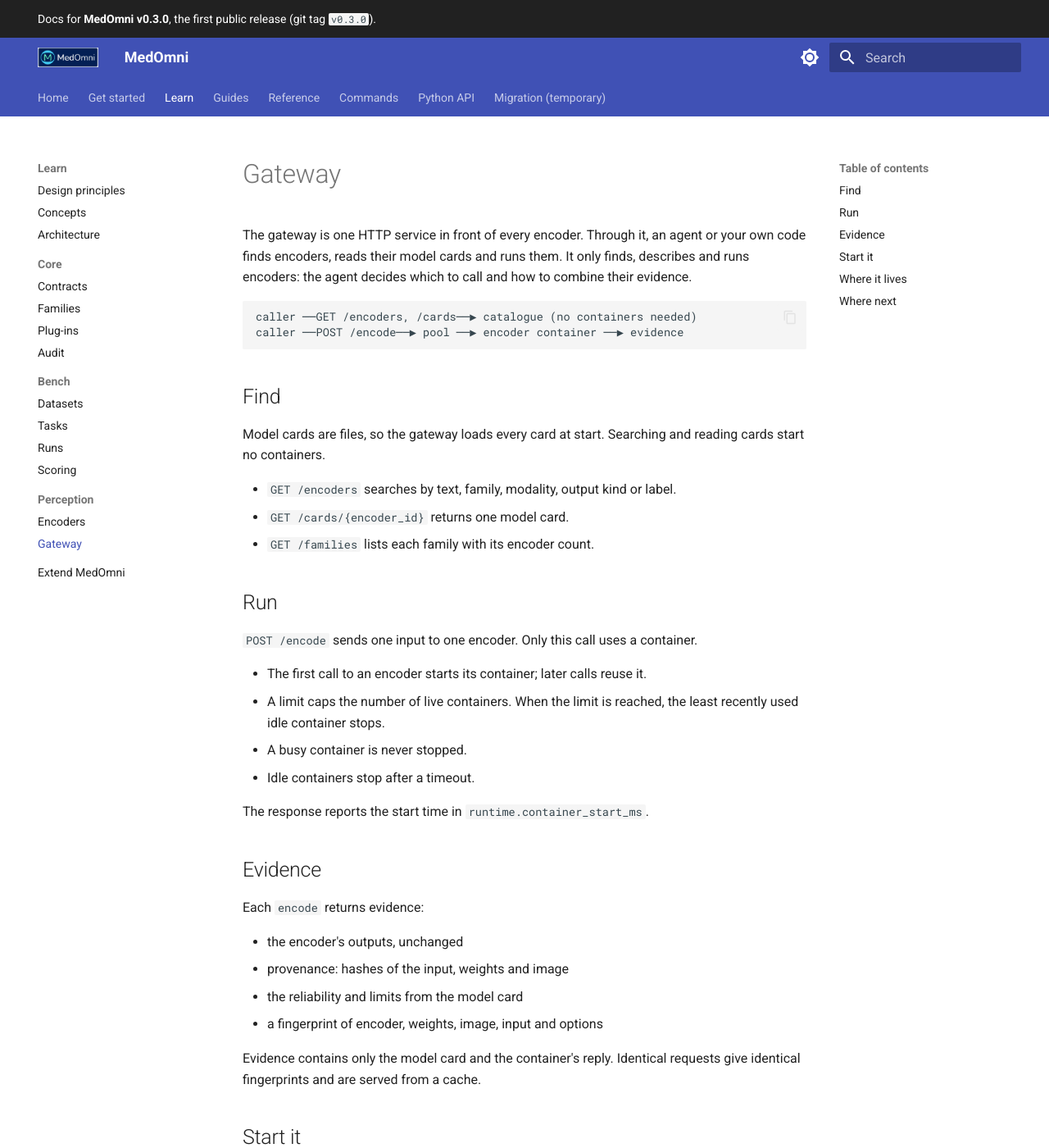
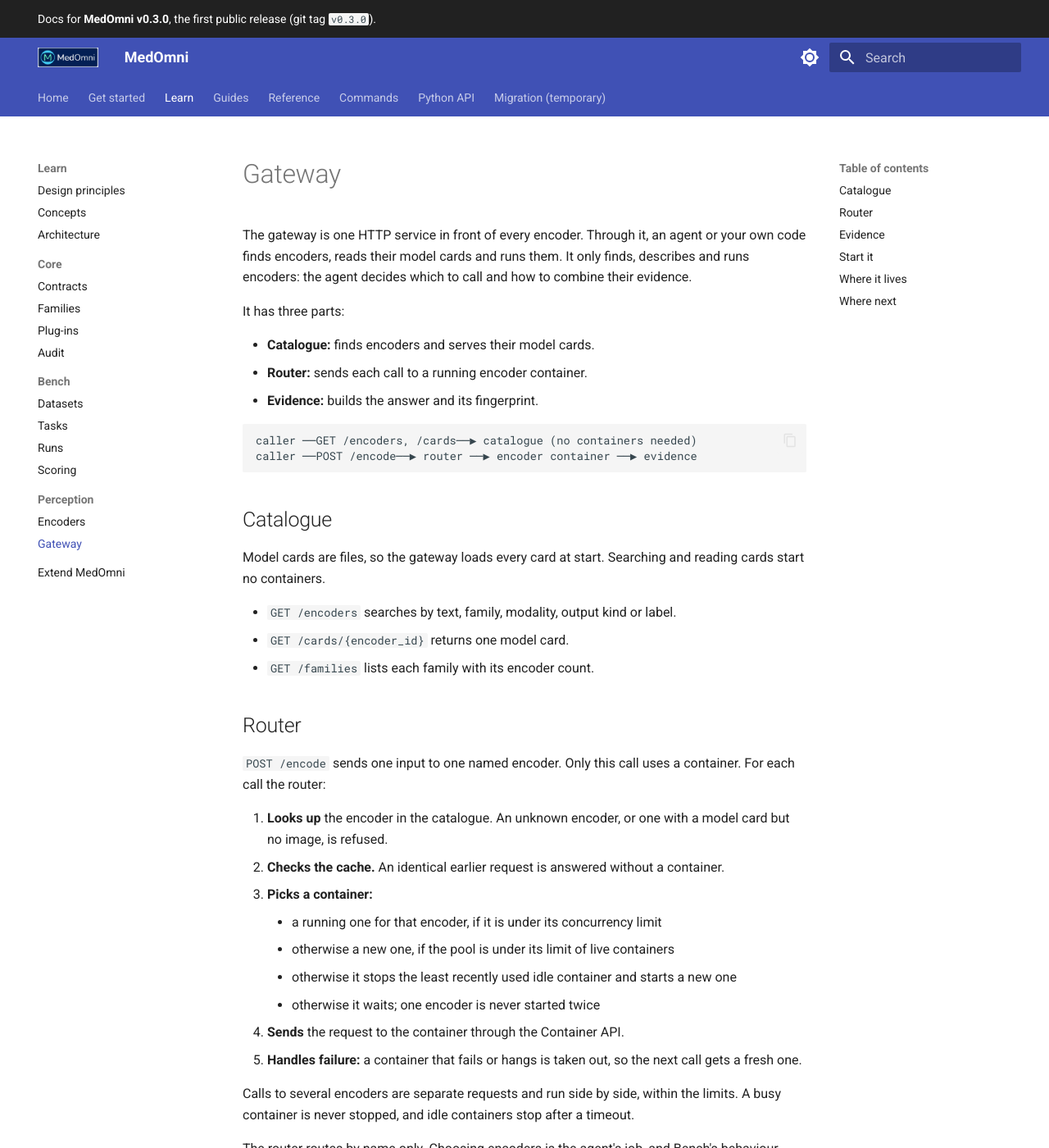
Before and after one commit to medomni/MedOmni, an MkDocs documentation site: the page built from docs/learn/perception/gateway.md, in a window 1280 px wide and 1400 px high. Shown: the whole window at 82% size. Built offline with MkDocs 1.6.1 and Material for MkDocs 9.7.7, drawn with Linux system fonts in a browser that asks for light colours; the version menu is left out; some of the changed text lies outside the part shown.

Commit message:
docs(v0.3): name the gateway's router
The gateway has three parts: catalogue, router, evidence. The router
section describes the v0.2 encode path (service.encode, pool.acquire):
look up, cache, pick a container, send, handle failure. Routing is by
encoder name only; choosing encoders stays with the agent.

Co-Authored-By: Claude Opus 5.5 <noreply@anthropic.com>
Private-Commit: 19e28185f6800efe2c7175b60847259be71c6e54

````diff
--- a/docs/api/index.md
+++ b/docs/api/index.md
@@ -16,7 +16,7 @@ The `medomni` package has one subpackage per project. The command calls these mo
 | `medomni.bench.scoring` | The scorer, the metrics and the behaviour metrics. |
 | `medomni.perception.registry` | The encoder catalogue: model cards, image pulls and the encoder check. |
 | `medomni.perception.runtime` | The encoder interface and the serving code built into every image. |
-| `medomni.perception.gateway` | The gateway service. |
+| `medomni.perception.gateway` | The gateway service: catalogue, router and evidence. |
 
 - `medomni.core` imports no project.
 - `medomni.bench` and `medomni.perception` import only `medomni.core`, never each other.
--- a/docs/learn/perception/gateway.md
+++ b/docs/learn/perception/gateway.md
@@ -2,12 +2,18 @@
 
 The gateway is one HTTP service in front of every encoder. Through it, an agent or your own code finds encoders, reads their model cards and runs them. It only finds, describes and runs encoders: the agent decides which to call and how to combine their evidence.
 
+It has three parts:
+
+- **Catalogue:** finds encoders and serves their model cards.
+- **Router:** sends each call to a running encoder container.
+- **Evidence:** builds the answer and its fingerprint.
+
 ```text
 caller ──GET /encoders, /cards──▶ catalogue (no containers needed)
-caller ──POST /encode──▶ pool ──▶ encoder container ──▶ evidence
+caller ──POST /encode──▶ router ──▶ encoder container ──▶ evidence
 ```
 
-## Find
+## Catalogue
 
 Model cards are files, so the gateway loads every card at start. Searching and reading cards start no containers.
 
@@ -15,14 +21,23 @@ Model cards are files, so the gateway loads every card at start. Searching and r
 - `GET /cards/{encoder_id}` returns one model card.
 - `GET /families` lists each family with its encoder count.
 
-## Run
+## Router
 
-`POST /encode` sends one input to one encoder. Only this call uses a container.
+`POST /encode` sends one input to one named encoder. Only this call uses a container. For each call the router:
 
-- The first call to an encoder starts its container; later calls reuse it.
-- A limit caps the number of live containers. When the limit is reached, the least recently used idle container stops.
-- A busy container is never stopped.
-- Idle containers stop after a timeout.
+1. **Looks up** the encoder in the catalogue. An unknown encoder, or one with a model card but no image, is refused.
+2. **Checks the cache.** An identical earlier request is answered without a container.
+3. **Picks a container:**
+    - a running one for that encoder, if it is under its concurrency limit
+    - otherwise a new one, if the pool is under its limit of live containers
+    - otherwise it stops the least recently used idle container and starts a new one
+    - otherwise it waits; one encoder is never started twice
+4. **Sends** the request to the container through the Container API.
+5. **Handles failure:** a container that fails or hangs is taken out, so the next call gets a fresh one.
+
+Calls to several encoders are separate requests and run side by side, within the limits. A busy container is never stopped, and idle containers stop after a timeout.
+
+The router routes by name only. Choosing encoders is the agent's job, and Bench's behaviour metrics measure that choice.
 
 The response reports the start time in `runtime.container_start_ms`.
 
````
Also changed, not shown: docs/learn/architecture.md (+1 -1 lines), docs/assets/c1-c3-overview.drawio.svg, docs/assets/c2-containers.drawio.svg, docs/assets/c3-components.drawio.svg.
